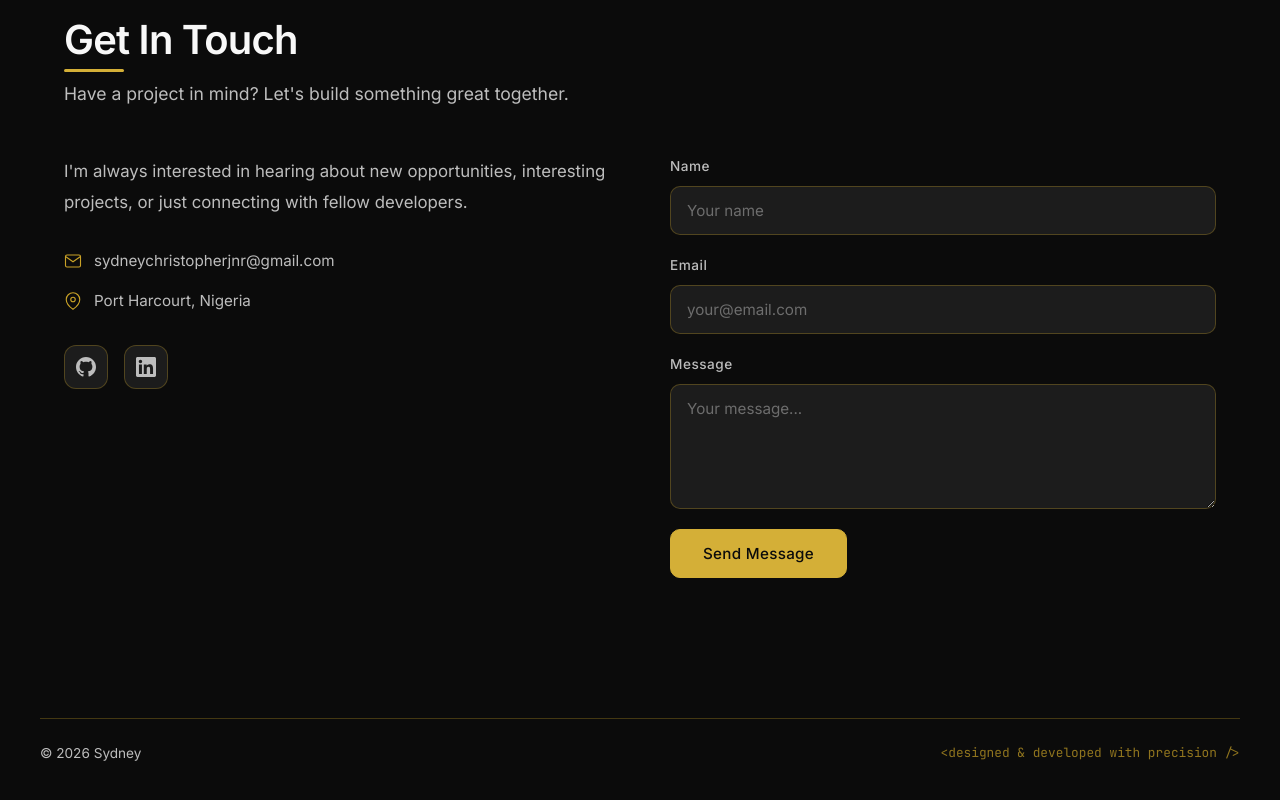
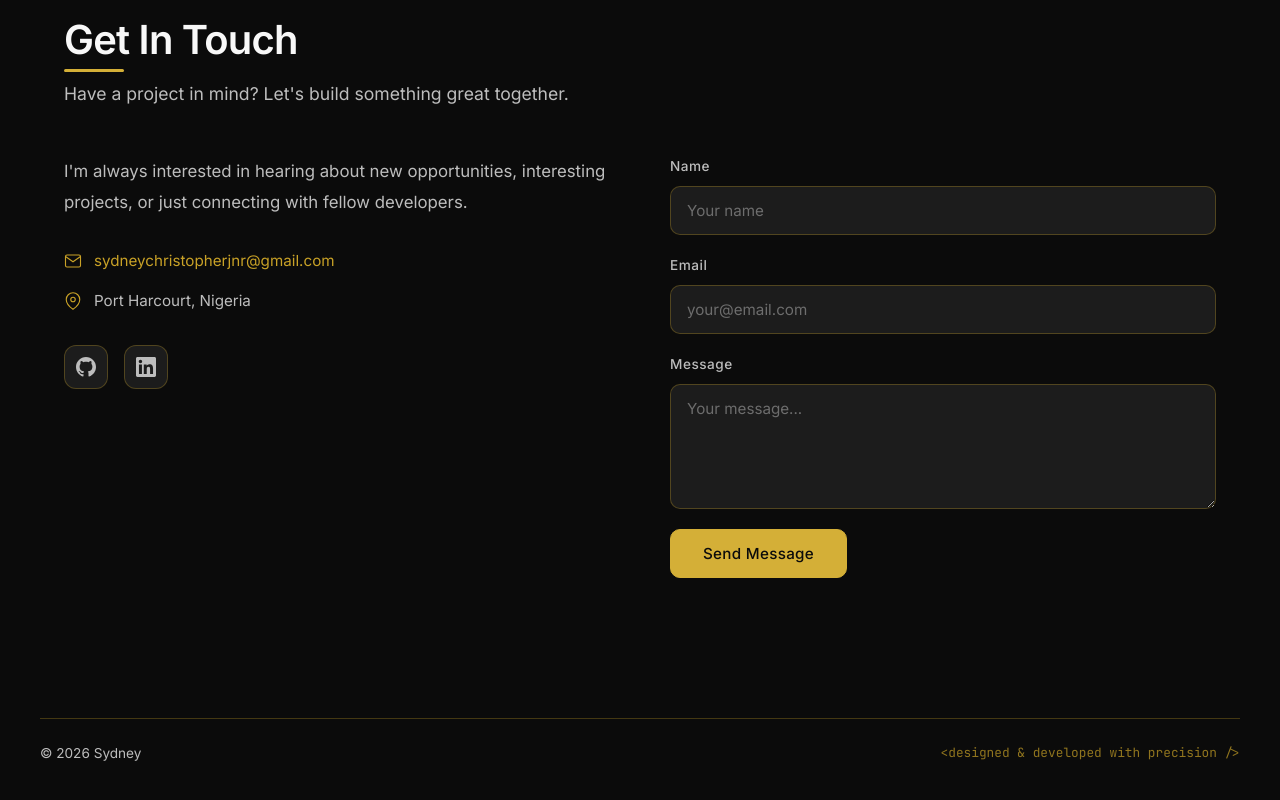
Before and after one commit to sydneyjnr/Sydney-Portfolio, a React (Vite) app: page / in a window 1280 px wide. Shown: the part 3127-3927 px from the top of the page. Built offline with nearby package versions, Linux system fonts and the light colour scheme.

Commit message:
feat: make contact email a clickable mailto link

```diff
--- a/src/components/Contact.jsx
+++ b/src/components/Contact.jsx
@@ -69,7 +69,7 @@ export default function Contact() {
                 <path d="M4 4h16c1.1 0 2 .9 2 2v12c0 1.1-.9 2-2 2H4c-1.1 0-2-.9-2-2V6c0-1.1.9-2 2-2z" />
                 <polyline points="22,6 12,13 2,6" />
               </svg>
-              <span>sydneychristopherjnr@gmail.com</span>
+              <a href={`mailto:${CONTACT_EMAIL}`}>{CONTACT_EMAIL}</a>
             </div>
             <div className="contact__detail">
               <svg width="18" height="18" viewBox="0 0 24 24" fill="none" stroke="var(--gold-soft)" strokeWidth="1.5">
```
